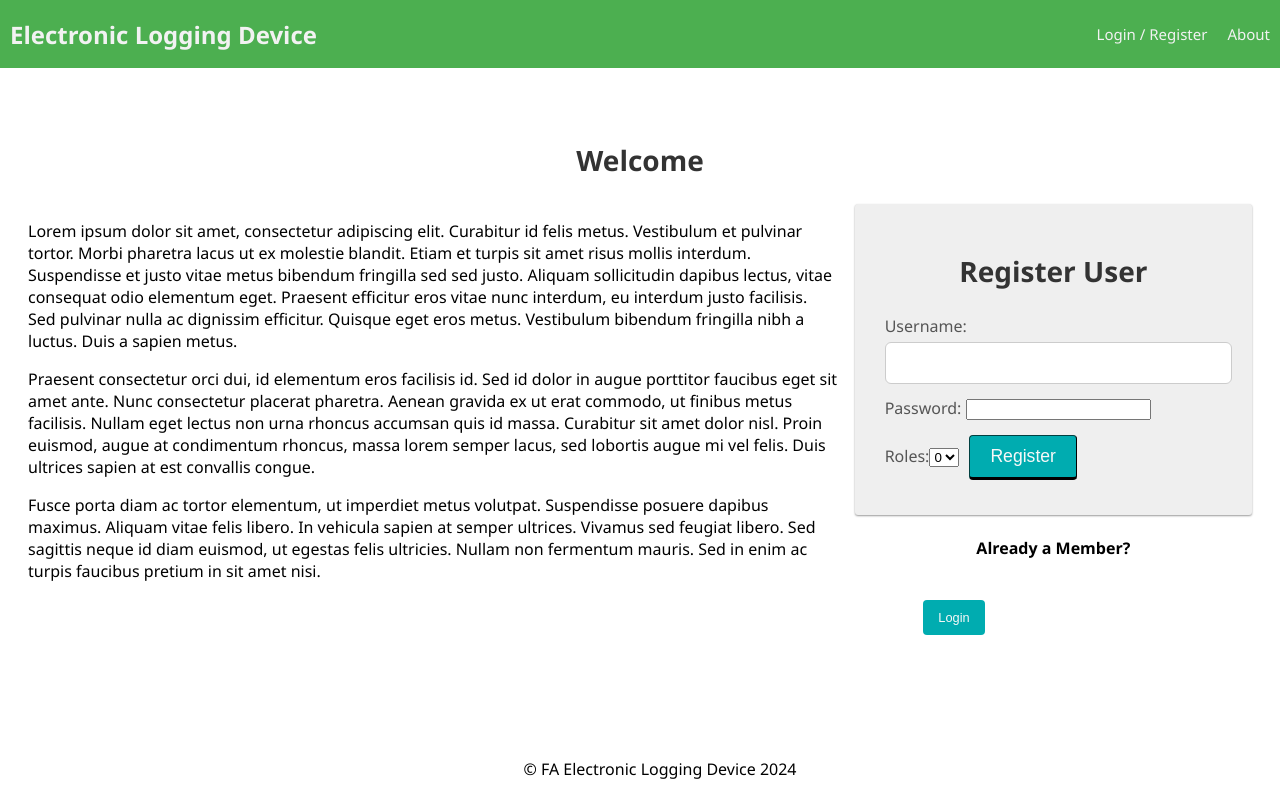
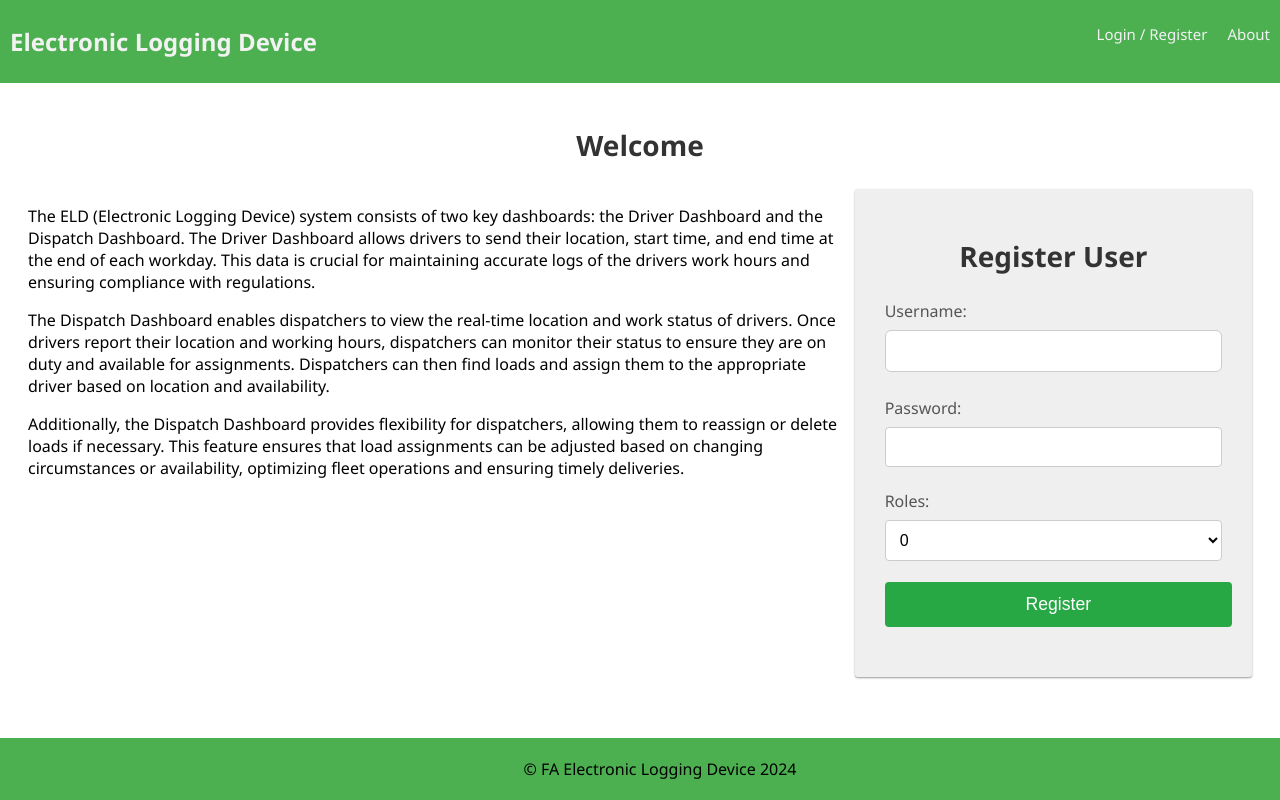
Before and after one commit to FarhanAbdulkadir/ELD, a React (Vite) app: page /dispatcher-dashboard/loads/driver#/home in a window 1280 px wide. Shown: the top 800 px of the page. Built offline with nearby package versions, Linux system fonts and the light colour scheme; no server answers.

Commit message:
done first phase

```diff
--- a/src/components/DispatcherDashboard/DispatcherDashboard.css
+++ b/src/components/DispatcherDashboard/DispatcherDashboard.css
@@ -1,92 +1,67 @@
-/* Container for the entire dashboard
+/* Basic styling for dashboard container */
 .dashboard-container {
-    max-width: 1200px;
-    margin: 0 auto;
-    padding: 20px;
-    background-color: #f9f9f9;
-    border-radius: 8px;
-    box-shadow: 0 4px 8px rgba(0, 0, 0, 0.1);
+  display: flex;
+  min-height: 100vh;
+  flex-direction: row; /* Horizontal layout for sidebar and content */
+  margin-top: 1px; /* Adjusted margin for top nav height */
 }
 
-   Title of the Dashboard
+/* Title for the dashboard */
 .dashboard-title {
-    text-align: center;
-    font-size: 32px;
-    color: #333;
-    margin-bottom: 40px;
-  }
-
- Container for the Navigation Bar
-  .dashboard-nav-container {
-    text-align: center;
-    margin-bottom: 30px;
-  }
-
-  Navigation Bar
-  .dashboard-nav {
-    background-color: #4CAF50;
-    padding: 10px 20px;
-    border-radius: 8px;
-    display: inline-block;
-  }
-
-  .dashboard-nav ul {
-    list-style-type: none;
-    display: flex;
-    justify-content: center;
-    gap: 20px;
-    padding: 0;
-    margin: 0;
-  }
-
-  .dashboard-nav ul li {
-    display: inline;
-  }
-
-  .nav-link {
-    text-decoration: none;
-    font-size: 18px;
-    color: white;
-    padding: 10px 20px;
-    border-radius: 4px;
-    transition: background-color 0.3s;
-  }
-
-  .nav-link:hover {
-    background-color: #45a049;
-  }
-
- Section Titles
-  .section-title {
+  flex: 1;
+  padding: 20px;
   font-size: 24px;
-    color: #333;
-    margin-bottom: 20px;
+  font-weight: bold;
   text-align: center;
 }
 
-  Responsive Design for Smaller Screens
-  @media (max-width: 768px) {
-    .dashboard-container {
-      padding: 10px;
+/* Side navigation - fixed position on the left */
+.sidenav {
+  width: 250px; /* Sidebar width */
+  position: fixed;
+  top: 100px; /* Move sidebar down to avoid top nav */
+  left: 0;
+  background-color: #f4f4f4;
+  height: calc(100vh - 60px); /* Adjust for top navigation */
+  padding-top: 20px;
+  z-index: 10;
 }
 
-    .dashboard-title {
-      font-size: 28px;
+.sidenav ul {
+  list-style-type: none;
+  padding: 0;
 }
 
-    .section-title {
-      font-size: 20px;
+.sidenav ul li {
+  margin: 15px 0;
 }
 
-    .dashboard-nav ul {
-      flex-direction: column;
-      align-items: center;
+.nav-btn {
+  text-decoration: none;
 }
 
-    .nav-link {
-      padding: 10px 15px;
+.nav-button {
+  width: 100%;
+  padding: 12px;
+  background-color: #007bff;
+  color: white;
+  border: none;
+  text-align: left;
   font-size: 16px;
-    }
+  cursor: pointer;
+  transition: background-color 0.3s ease;
 }
 
-   */
+.nav-button:hover {
+  background-color: #0056b3;
+}
+
+/* Content section */
+.dashboard-content {
+  margin-left: 250px; /* Adjust the content layout so it doesn't overlap with the sidebar */
+  padding: 20px;
+  flex: 1;
+  margin-top: 10px; /* Offset for top navigation */
+  transition: margin-left 0.3s ease; /* Smooth transition for dynamic layouts */
+  padding-top: 20px; /* Ensure content doesn't sit flush against top */
+}
--- a/src/components/DispatcherDashboard/DispatcherDashboard.jsx
+++ b/src/components/DispatcherDashboard/DispatcherDashboard.jsx
@@ -4,7 +4,7 @@ import { Link, Route, Switch } from 'react-router-dom';
 import LoadList from '../LoadList/LoadList';
 import LoadForm from '../LoadForm/LoadForm';
 import DriverInfoDispatcher from '../DriverInfoDispatcher/DriverInfoDispatcher';
-import './DispatcherDashboard.css'; // Import the styling
+import './DispatcherDashboard.css'; // Import your updated styling
 
 function DispatcherDashboard() {
   const [loads, setLoads] = useState([]);
@@ -35,7 +35,7 @@ function DispatcherDashboard() {
     try {
       await axios.put(`/api/loads/${id}`, updatedLoad);
       fetchLoads(); // Refresh the load list
-    } catch (error)      {
+    } catch (error) {
       console.error('Error updating load:', error);
     }
   };
@@ -51,42 +51,44 @@ function DispatcherDashboard() {
 
   return (
     <div className="dashboard-container">
-      <h1 className="dashboard-title">Dispatcher Dashboard</h1>
+      {/* Main Navigation bar */}
+      {/* <h1 className="dashboard-title">Dispatcher Dashboard</h1> */}
 
-      {/* Navigation Bar placed under the dashboard title */}
-      <div className="dashboard-nav-container">
-        <nav className="dashboard-nav">
+      {/* Side Navigation */}
+      <div className="sidenav">
         <ul>
           <li>
-              <Link className="nav-link" to="/dispatcher-dashboard/loads/add">Add Load</Link>
+            <Link className="nav-btn" to="/dispatcher-dashboard/loads/add">
+              <button className="nav-button">Add Load</button>
+            </Link>
           </li>
           <li>
-              <Link className="nav-link" to="/dispatcher-dashboard/loads">Manage Loads</Link>
+            <Link className="nav-btn" to="/dispatcher-dashboard/loads">
+              <button className="nav-button">Manage Loads</button>
+            </Link>
           </li>
           <li>
-              <Link className="nav-link" to="/dispatcher-dashboard/loads/driver">Driver Information</Link>
+            <Link className="nav-btn" to="/dispatcher-dashboard/loads/driver">
+              <button className="nav-button">Driver Information</button>
+            </Link>
           </li>
         </ul>
-        </nav>
       </div>
 
-      {/* Routing Content */}
+      {/* Main Content */}
+      <div className="dashboard-content">
         <Switch>
           <Route exact path="/dispatcher-dashboard/loads">
-          <h2 className="section-title"></h2>
             <LoadList loads={loads} onDelete={deleteLoad} onUpdate={updateLoad} />
           </Route>
-
           <Route path="/dispatcher-dashboard/loads/add">
-          <h2 className="section-title"></h2>
             <LoadForm onAdd={addLoad} />
           </Route>
-
           <Route path="/dispatcher-dashboard/loads/driver">
-          <h2 className="section-title"></h2>
             <DriverInfoDispatcher />
           </Route>
         </Switch>
+      </div>
     </div>
   );
 }
--- /dev/null
+++ b/src/components/DriverDashboard/DriverDashboard.css
@@ -0,0 +1,67 @@
+/* Basic styling for dashboard container */
+.dashboard-container {
+    display: flex;
+    min-height: 100vh;
+    flex-direction: row; /* Horizontal layout for sidebar and content */
+    margin-top: 1px; /* Adjusted margin for top nav height */
+  }
+
+  /* Title for the dashboard */
+  .dashboard-title {
+    flex: 1;
+    padding: 20px;
+    font-size: 24px;
+    font-weight: bold;
+    text-align: center;
+  }
+
+  /* Side navigation - fixed position on the left */
+  .sidenav {
+    width: 250px; /* Sidebar width */
+    position: fixed;
+    top: 100px; /* Move sidebar down to avoid top nav */
+    left: 0;
+    background-color: #f4f4f4;
+    height: calc(100vh - 60px); /* Adjust for top navigation */
+    padding-top: 20px;
+    z-index: 10;
+  }
+
+  .sidenav ul {
+    list-style-type: none;
+    padding: 0;
+  }
+
+  .sidenav ul li {
+    margin: 15px 0;
+  }
+
+  .nav-btn {
+    text-decoration: none;
+  }
+
+  .nav-button {
+    width: 100%;
+    padding: 12px;
+    background-color: #007bff;
+    color: white;
+    border: none;
+    text-align: left;
+    font-size: 16px;
+    cursor: pointer;
+    transition: background-color 0.3s ease;
+  }
+
+  .nav-button:hover {
+    background-color: #0056b3;
+  }
+
+  /* Content section */
+  .dashboard-content {
+    margin-left: 250px; /* Adjust the content layout so it doesn't overlap with the sidebar */
+    padding: 20px;
+    flex: 1;
+    margin-top: 10px; /* Offset for top navigation */
+    transition: margin-left 0.3s ease; /* Smooth transition for dynamic layouts */
+    padding-top: 20px; /* Ensure content doesn't sit flush against top */
+  }
--- a/src/components/DriverDashboard/DriverDashboard.jsx
+++ b/src/components/DriverDashboard/DriverDashboard.jsx
@@ -3,37 +3,36 @@ import { BrowserRouter as Router, Route, Switch, Link } from 'react-router-dom';
 import DrivingLogForm from '../DrivingLogForm/DrivingLogForm';
 import VehicleInspectionForm from '../VehicleInspectionForm/VehicleInspectionForm';
 import DriverLoadList from '../LoadInformation/LoadInformation';
+import './DriverDashboard.css';  // Import the updated CSS
 
 function DriverDashboard() {
-  // const [userId, setUserId] = useState(null);
-
-  // useEffect (()=>{
-  //   const loggedInUserId = localStorage.getItem("id");
-  //   if(loggedInUserId){
-  //     setUserId(loggedInUserId)
-  //   }
-  // },[]);
-
   return (
-
-      <div>
-        <h1>Driver Dashboard</h1>
-        <nav>
-          <ul>
-            <li><Link to="/driver-dashboard/driver-info">Driver Information</Link></li>
-            <li><Link to="/driver-dashboard/vehicle-inspection">Vehicle Inspection</Link></li>
-            <li><Link to="/driver-dashboard/load-information">Load Information</Link></li>
-          </ul>
-        </nav>
-
-        <Route path="/driver-dashboard/driver-info" component={DrivingLogForm} />
-        <Route path="/driver-dashboard/vehicle-inspection" component={VehicleInspectionForm} />
-        <Route path="/driver-dashboard/load-information" component={DriverLoadList}/>
-
-
-
+    <div className="dashboard-container">
+      {/* Side Navigation */}
+      <div className="sidenav">
+        <ul>
+          <li><Link className="nav-btn" to="/driver-dashboard/driver-info">
+            <button className="nav-button">Driver Information</button>
+          </Link></li>
+          <li><Link className="nav-btn" to="/driver-dashboard/vehicle-inspection">
+            <button className="nav-button">Vehicle Inspection</button>
+          </Link></li>
+          <li><Link className="nav-btn" to="/driver-dashboard/load-information">
+            <button className="nav-button">Load Information</button>
+          </Link></li>
+        </ul>
       </div>
 
+      {/* Main Content */}
+      <div className="dashboard-content">
+        {/* <h1 className="dashboard-title">Driver Dashboard</h1> */}
+        <Switch>
+          <Route path="/driver-dashboard/driver-info" component={DrivingLogForm} />
+          <Route path="/driver-dashboard/vehicle-inspection" component={VehicleInspectionForm} />
+          <Route path="/driver-dashboard/load-information" component={DriverLoadList} />
+        </Switch>
+      </div>
+    </div>
   );
 }
 
--- a/src/components/DriverInfoDispatcher/DriverInfoDispatcher.jsx
+++ b/src/components/DriverInfoDispatcher/DriverInfoDispatcher.jsx
@@ -39,7 +39,7 @@ function DriverInfoDispatcher() {
               {driver.start_time && <td>{new Date(driver.start_time).toLocaleString()}</td>}
               {!driver.start_time && <td>No Start Time</td>}
               {driver.end_time && <td>{new Date(driver.end_time).toLocaleString()}</td>}
-              {!driver.end_time && <td>No End Time</td>}
+              {!driver.end_time && <td></td>}
               <td>{driver.user_id}</td>
             </tr>
           ))}
--- a/src/components/Footer/Footer.css
+++ b/src/components/Footer/Footer.css
@@ -5,4 +5,6 @@ footer {
   margin-top: 80px;
   padding: 20px;
   text-align: center;
+  background-color: #4caf50;
+
 }
--- a/src/components/LandingPage/LandingPage.jsx
+++ b/src/components/LandingPage/LandingPage.jsx
@@ -20,46 +20,32 @@ function LandingPage() {
       <div className="grid">
         <div className="grid-col grid-col_8">
           <p>
-            Lorem ipsum dolor sit amet, consectetur adipiscing elit. Curabitur
-            id felis metus. Vestibulum et pulvinar tortor. Morbi pharetra lacus
-            ut ex molestie blandit. Etiam et turpis sit amet risus mollis
-            interdum. Suspendisse et justo vitae metus bibendum fringilla sed
-            sed justo. Aliquam sollicitudin dapibus lectus, vitae consequat odio
-            elementum eget. Praesent efficitur eros vitae nunc interdum, eu
-            interdum justo facilisis. Sed pulvinar nulla ac dignissim efficitur.
-            Quisque eget eros metus. Vestibulum bibendum fringilla nibh a
-            luctus. Duis a sapien metus.
+          The ELD (Electronic Logging Device) system consists of two key dashboards:
+          the Driver Dashboard and the Dispatch Dashboard.
+          The Driver Dashboard allows drivers to send their location, start time, and end time at the end of each workday.
+          This data is crucial for maintaining accurate logs of the drivers work hours and ensuring compliance with regulations.
+         </p>
+
+          <p>
+          The Dispatch Dashboard enables dispatchers to view the real-time location and work status of drivers.
+           Once drivers report their location and working hours, dispatchers can monitor their status to ensure they are on duty and available for assignments.
+          Dispatchers can then find loads and assign them to the appropriate driver based on location and availability.
           </p>
 
           <p>
-            Praesent consectetur orci dui, id elementum eros facilisis id. Sed
-            id dolor in augue porttitor faucibus eget sit amet ante. Nunc
-            consectetur placerat pharetra. Aenean gravida ex ut erat commodo, ut
-            finibus metus facilisis. Nullam eget lectus non urna rhoncus
-            accumsan quis id massa. Curabitur sit amet dolor nisl. Proin
-            euismod, augue at condimentum rhoncus, massa lorem semper lacus, sed
-            lobortis augue mi vel felis. Duis ultrices sapien at est convallis
-            congue.
-          </p>
-
-          <p>
-            Fusce porta diam ac tortor elementum, ut imperdiet metus volutpat.
-            Suspendisse posuere dapibus maximus. Aliquam vitae felis libero. In
-            vehicula sapien at semper ultrices. Vivamus sed feugiat libero. Sed
-            sagittis neque id diam euismod, ut egestas felis ultricies. Nullam
-            non fermentum mauris. Sed in enim ac turpis faucibus pretium in sit
-            amet nisi.
+          Additionally, the Dispatch Dashboard provides flexibility for dispatchers, allowing them to reassign or delete loads if necessary.
+          This feature ensures that load assignments can be adjusted based on changing circumstances or availability, optimizing fleet operations and ensuring timely deliveries.
           </p>
         </div>
         <div className="grid-col grid-col_4">
           <RegisterForm />
-
+{/*
           <center>
             <h4>Already a Member?</h4>
             <button className="btn btn_sizeSm" onClick={onLogin}>
               Login
             </button>
-          </center>
+          </center> */}
         </div>
       </div>
     </div>
--- /dev/null
+++ b/src/components/LoginForm/formStyles.css
@@ -0,0 +1,97 @@
+.formPanel {
+    max-width: 400px;
+    margin: 0 auto;
+    padding: 20px;
+    background-color: #f9f9f9;
+    border-radius: 8px;
+    box-shadow: 0 4px 10px rgba(0, 0, 0, 0.1);
+  }
+
+  h2 {
+    text-align: center;
+    font-size: 1.8rem;
+    margin-bottom: 20px;
+    color: #333;
+  }
+
+  label {
+    display: block;
+    font-size: 1.1rem;
+    margin-bottom: 8px;
+    color: #555;
+  }
+
+  input[type="text"],
+  input[type="password"],
+  select {
+    width: 100%;
+    padding: 10px;
+    margin: 8px 0;
+    border: 1px solid #ccc;
+    border-radius: 4px;
+    font-size: 1rem;
+  }
+
+  input[type="submit"] {
+    width: 100%;
+    padding: 12px;
+    background-color: #007bff;
+    color: #fff;
+    border: none;
+    border-radius: 4px;
+    font-size: 1.1rem;
+    cursor: pointer;
+    transition: background-color 0.3s;
+  }
+
+  input[type="submit"]:hover {
+    background-color: #0056b3;
+  }
+
+  .alert {
+    background-color: #f8d7da;
+    color: #721c24;
+    padding: 10px;
+    margin-bottom: 20px;
+    border-radius: 4px;
+    font-size: 1rem;
+  }
+
+  select {
+    background-color: #fff;
+  }
+
+  input[type="text"]:focus,
+  input[type="password"]:focus,
+  select:focus {
+    border-color: #007bff;
+    outline: none;
+  }
+
+  .formPanel .btn {
+    display: inline-block;
+    width: 100%;
+    background-color: #28a745;
+    color: #fff;
+    text-align: center;
+    padding: 12px;
+    font-size: 1.1rem;
+    border: none;
+    cursor: pointer;
+    border-radius: 4px;
+    transition: background-color 0.3s;
+  }
+
+  .formPanel .btn:hover {
+    background-color: #218838;
+  }
+
+  div {
+    margin-bottom: 15px;
+  }
+
+  input[type="text"],
+  input[type="password"] {
+    width: 100%;
+    box-sizing: border-box;
+  }
--- a/src/components/Nav/Nav.css
+++ b/src/components/Nav/Nav.css
@@ -1,13 +1,17 @@
 .nav {
-  /* flex box layout */
   display: flex;
   justify-content: space-between;
   align-items: center;
+  margin: 0;
+  background-color: #4CAF50;
+  position: sticky;
+  width: 100%;
+  height: 18%;
+  z-index: 100;
+  top: 0;
 
-  margin: 0 0 30px;
-  background-color:#4CAF50;
-  overflow: hidden;
 }
+
 
 .nav a {
   text-decoration: none;
@@ -24,14 +28,11 @@
 .navLink {
   display: inline-block;
   color: #f2f2f2;
-  background-color:#4CAF50;
+  background-color: #4CAF50;
   text-align: center;
   padding: 24px 10px;
   text-decoration: none;
   font-size: 15px;
-
-  /* these last two make the logout button in
-  the nav bar look like another link */
   border: none;
   cursor: pointer;
   outline: 0;
--- a/src/components/RegisterForm/RegisterForm.jsx
+++ b/src/components/RegisterForm/RegisterForm.jsx
@@ -1,5 +1,6 @@
 import React, { useState } from 'react';
 import { useDispatch, useSelector } from 'react-redux';
+import './formStyles.css'
 
 function RegisterForm() {
   const [username, setUsername] = useState('');
--- /dev/null
+++ b/src/components/RegisterForm/formStyles.css
@@ -0,0 +1,97 @@
+.formPanel {
+    max-width: 400px;
+    margin: 0 auto;
+    padding: 20px;
+    background-color: #f9f9f9;
+    border-radius: 8px;
+    box-shadow: 0 4px 10px rgba(0, 0, 0, 0.1);
+  }
+
+  h2 {
+    text-align: center;
+    font-size: 1.8rem;
+    margin-bottom: 20px;
+    color: #333;
+  }
+
+  label {
+    display: block;
+    font-size: 1.1rem;
+    margin-bottom: 8px;
+    color: #555;
+  }
+
+  input[type="text"],
+  input[type="password"],
+  select {
+    width: 100%;
+    padding: 10px;
+    margin: 8px 0;
+    border: 1px solid #ccc;
+    border-radius: 4px;
+    font-size: 1rem;
+  }
+
+  input[type="submit"] {
+    width: 100%;
+    padding: 12px;
+    background-color: #007bff;
+    color: #fff;
+    border: none;
+    border-radius: 4px;
+    font-size: 1.1rem;
+    cursor: pointer;
+    transition: background-color 0.3s;
+  }
+
+  input[type="submit"]:hover {
+    background-color: #0056b3;
+  }
+
+  .alert {
+    background-color: #f8d7da;
+    color: #721c24;
+    padding: 10px;
+    margin-bottom: 20px;
+    border-radius: 4px;
+    font-size: 1rem;
+  }
+
+  select {
+    background-color: #fff;
+  }
+
+  input[type="text"]:focus,
+  input[type="password"]:focus,
+  select:focus {
+    border-color: #007bff;
+    outline: none;
+  }
+
+  .formPanel .btn {
+    display: inline-block;
+    width: 100%;
+    background-color: #28a745;
+    color: #fff;
+    text-align: center;
+    padding: 12px;
+    font-size: 1.1rem;
+    border: none;
+    cursor: pointer;
+    border-radius: 4px;
+    transition: background-color 0.3s;
+  }
+
+  .formPanel .btn:hover {
+    background-color: #218838;
+  }
+
+  div {
+    margin-bottom: 15px;
+  }
+
+  input[type="text"],
+  input[type="password"] {
+    width: 100%;
+    box-sizing: border-box;
+  }
```
Lines whose indentation alone changed are shown as unchanged.
